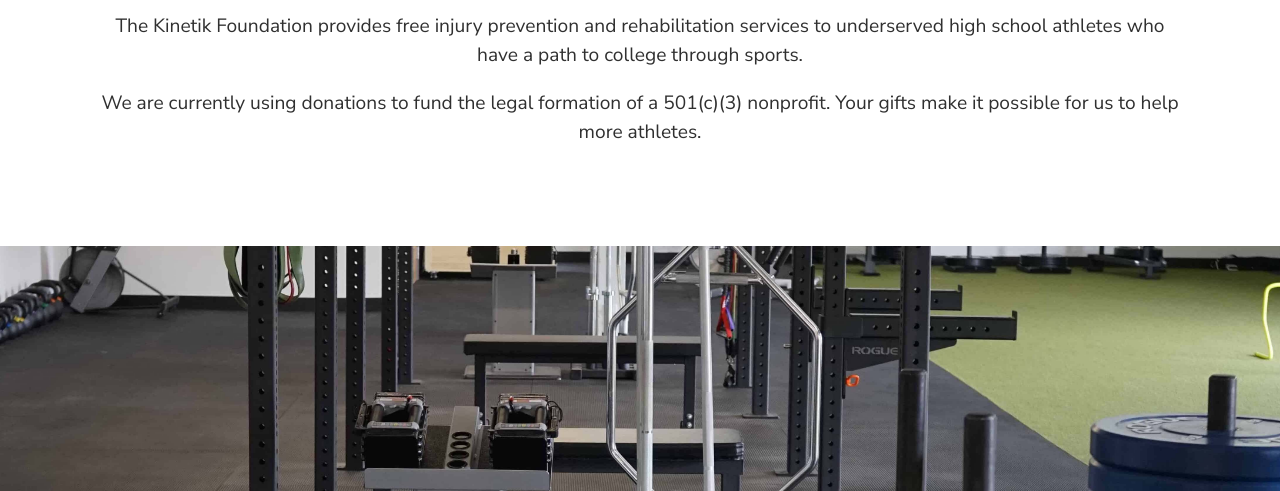
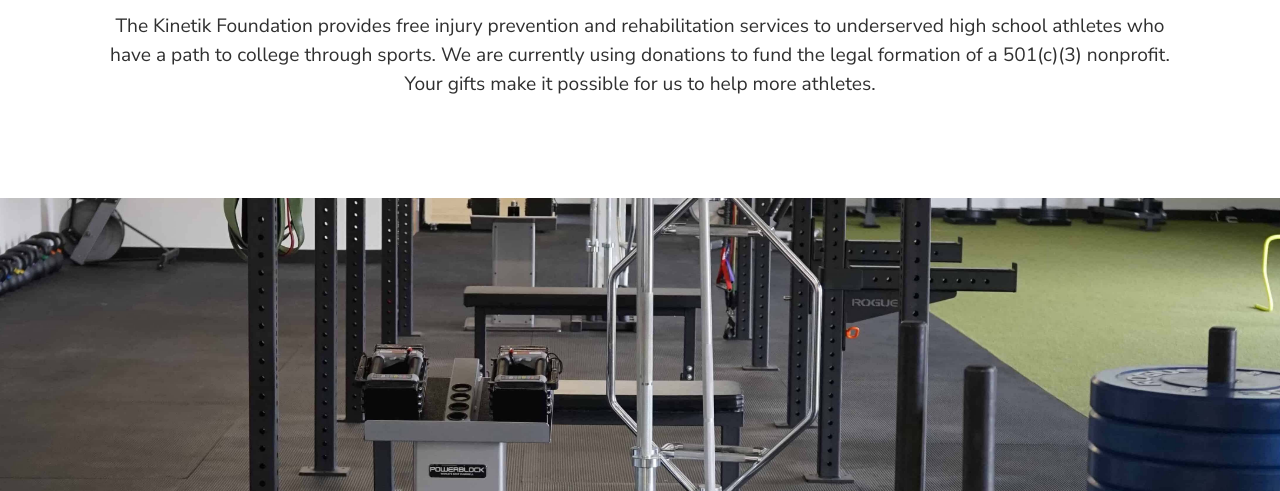
Before and after one commit to annanas-code/annanas-code.github.io, a plain HTML site: page give.html in a window 1280 px wide. Shown: the part 276-767 px from the top of the page. Drawn offline with nearby package versions, Linux system fonts and the light colour scheme.

Commit message:
give formatting

```diff
--- a/give.html
+++ b/give.html
@@ -91,8 +91,7 @@
   <!-- <div class="text-center">
    <img src="graphics/gift.jpeg" id="gift-img" alt="Gift box icon">
 </div> -->
-<p class="what-we-do-text" id="give-text-1">The Kinetik Foundation provides free injury prevention and rehabilitation services to underserved high school athletes who have a path to college through sports.</p>
-<p class="what-we-do-text" id="give-text-2">We are currently using donations to fund the legal formation of a 501(c)(3) nonprofit. Your gifts make it possible for us to help more athletes.</p>
+<p class="what-we-do-text" id="give-text-1">The Kinetik Foundation provides free injury prevention and rehabilitation services to underserved high school athletes who have a path to college through sports. We are currently using donations to fund the legal formation of a 501(c)(3) nonprofit. Your gifts make it possible for us to help more athletes.</p>
 <div id="CustomDonationsForm"></div>
 
 <script>
--- a/stylesheet-xs.css
+++ b/stylesheet-xs.css
@@ -1133,7 +1133,7 @@ html {
 	font-size: 1.2em;
 }
 
-#cdsetdonationamt1, #cdsetdonationamt2, #cdsetdonationamt3, #cdsetdonationamt4, #cd-donation-input-wrap {
+#cdsetdonationamt1, #cdsetdonationamt2, #cdsetdonationamt3, #cdsetdonationamt4, #cd-donation-input-wrap, .cd-donation-currency, #cd-gift-amt {
 	color: #303030;
 	box-shadow: none;
 	font-size: 1.2em;
```
